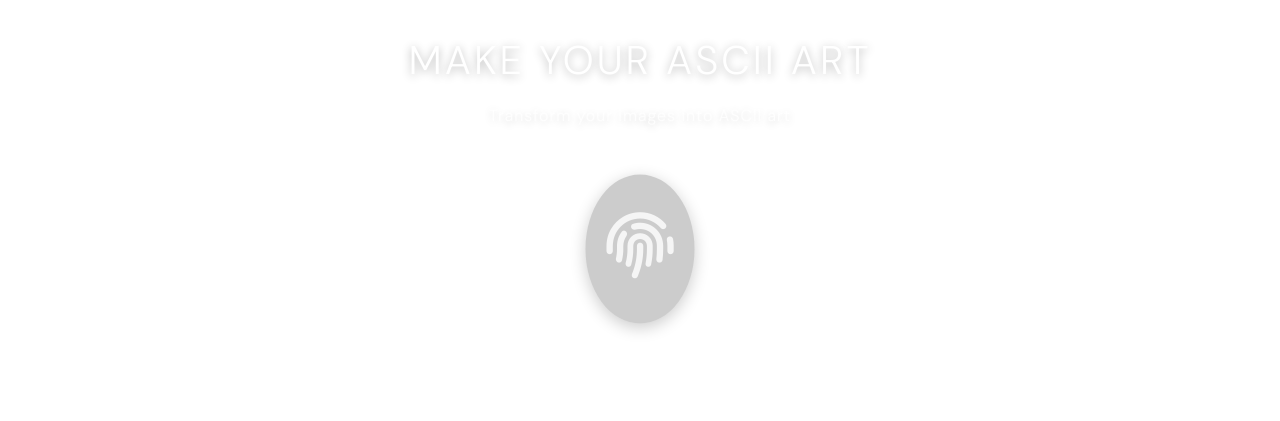
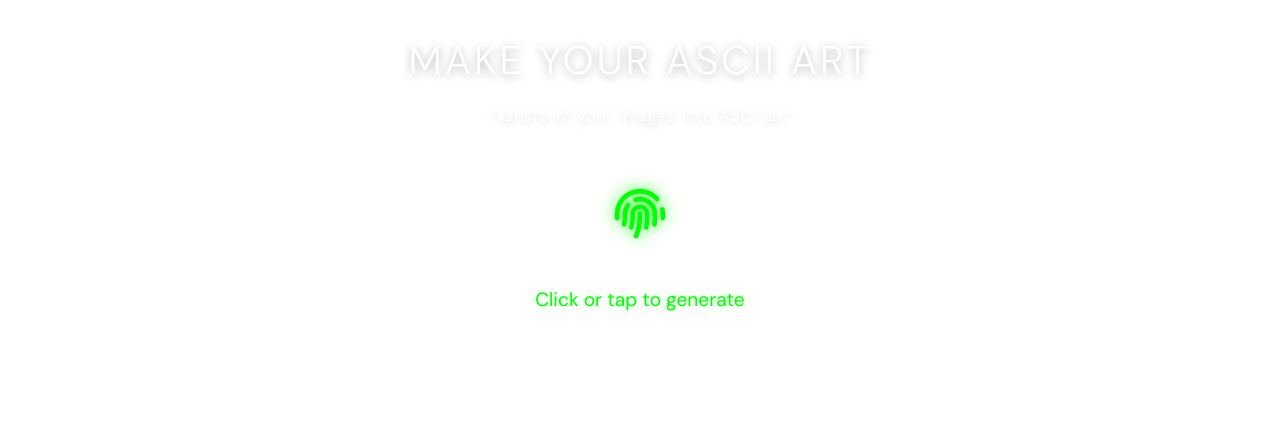
Before and after one commit to selene9k/s9k-portfolio, a website built with Vite: page music.html in a window 1280 px wide. Shown: the part 1130-1551 px from the top of the page. Built offline with nearby package versions, Linux system fonts and the light colour scheme; a script that the page names is missing; files whose address does not match are found by name.

Commit message:
LATESTv2

```diff
--- a/music.html
+++ b/music.html
@@ -195,7 +195,7 @@
 
     <script type="module" src="scripts.js"></script>
     <script src="https://sdk.scdn.co/spotify-player.js"></script>
-    <script src="ascii-art.js"></script>
+    <script src="js/ascii-art.js"></script>
     <script src="js/vinyl-gallery.js"></script>
 </body>
 </html>
--- a/styles.css
+++ b/styles.css
@@ -3354,23 +3354,17 @@ footer {
 }
 
 .fingerprint-icon {
-    font-size: 64px;
-    color: rgba(255, 255, 255, 0.8);
-    margin-bottom: 10px;
+    font-size: 3rem;
+    color: #00ff00;
+    text-shadow: 0 0 10px rgba(0, 255, 0, 0.5);
+    margin-bottom: 1rem;
+    transition: all 0.3s ease;
     animation: pulse 2s infinite;
-    cursor: pointer;
-    transition: all 0.3s ease;
-    padding: 20px;
-    border-radius: 50%;
-    background: rgba(0, 0, 0, 0.2);
-    box-shadow: 0 4px 15px rgba(0, 0, 0, 0.2);
 }
 
 .fingerprint-icon:hover {
     transform: scale(1.1);
-    color: rgba(255, 255, 255, 1);
-    background: rgba(0, 0, 0, 0.3);
-    box-shadow: 0 6px 20px rgba(0, 0, 0, 0.3);
+    text-shadow: 0 0 15px rgba(0, 255, 0, 0.8);
 }
 
 .fingerprint-icon:active {
@@ -3378,26 +3372,25 @@ footer {
 }
 
 .generate-instruction {
-    color: rgba(255, 255, 255, 0.7);
-    font-size: 1rem;
-    font-weight: 300;
-    letter-spacing: 1px;
-    margin-bottom: 10px;
+    color: #00ff00;
+    font-size: 1.2rem;
     text-align: center;
+    margin-bottom: 1.5rem;
+    text-shadow: 0 0 5px rgba(0, 255, 0, 0.3);
 }
 
 @keyframes pulse {
     0% {
         transform: scale(1);
-        opacity: 0.8;
+        text-shadow: 0 0 10px rgba(0, 255, 0, 0.5);
     }
     50% {
         transform: scale(1.05);
-        opacity: 1;
+        text-shadow: 0 0 15px rgba(0, 255, 0, 0.8);
     }
     100% {
         transform: scale(1);
-        opacity: 0.8;
+        text-shadow: 0 0 10px rgba(0, 255, 0, 0.5);
     }
 }
 
```
Also changed, not shown: js/ascii-art.js (renamed from ascii-art.js), js/vinyl-gallery.js (renamed from vinyl-gallery.js).
